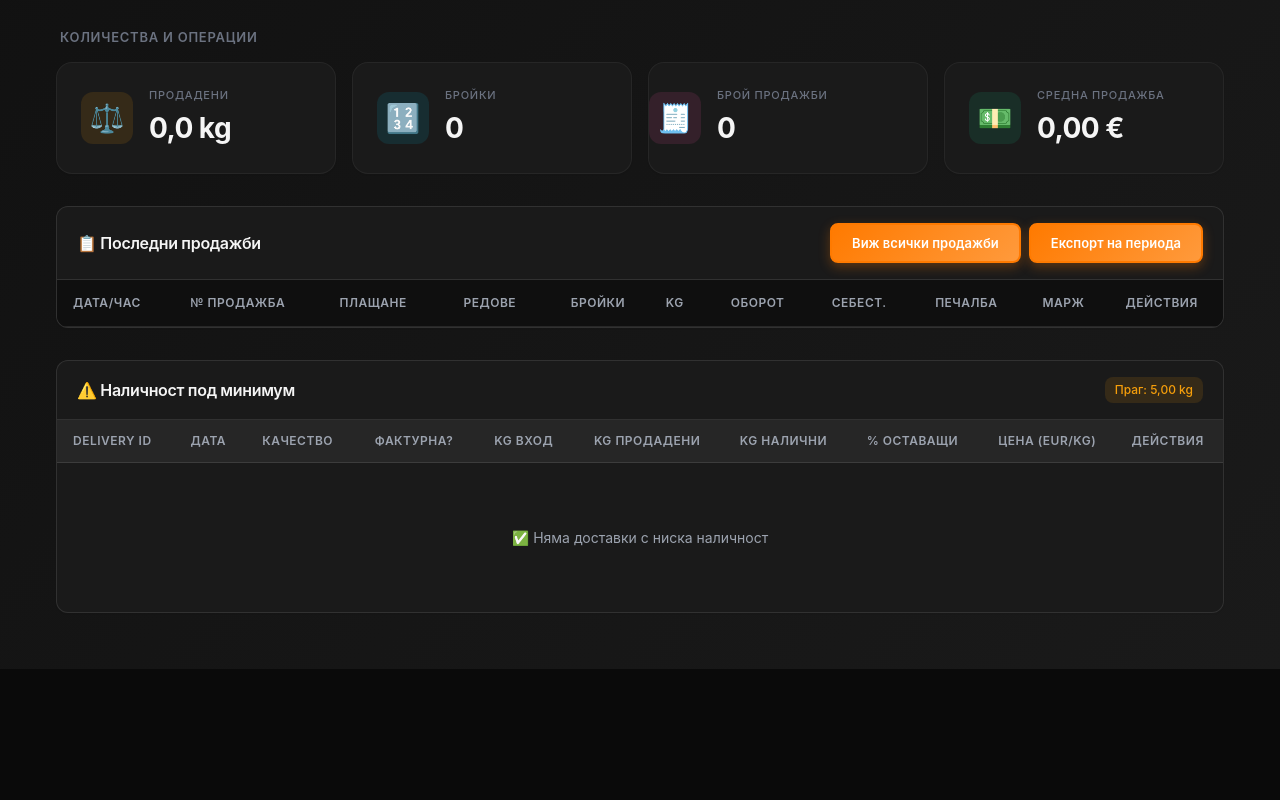
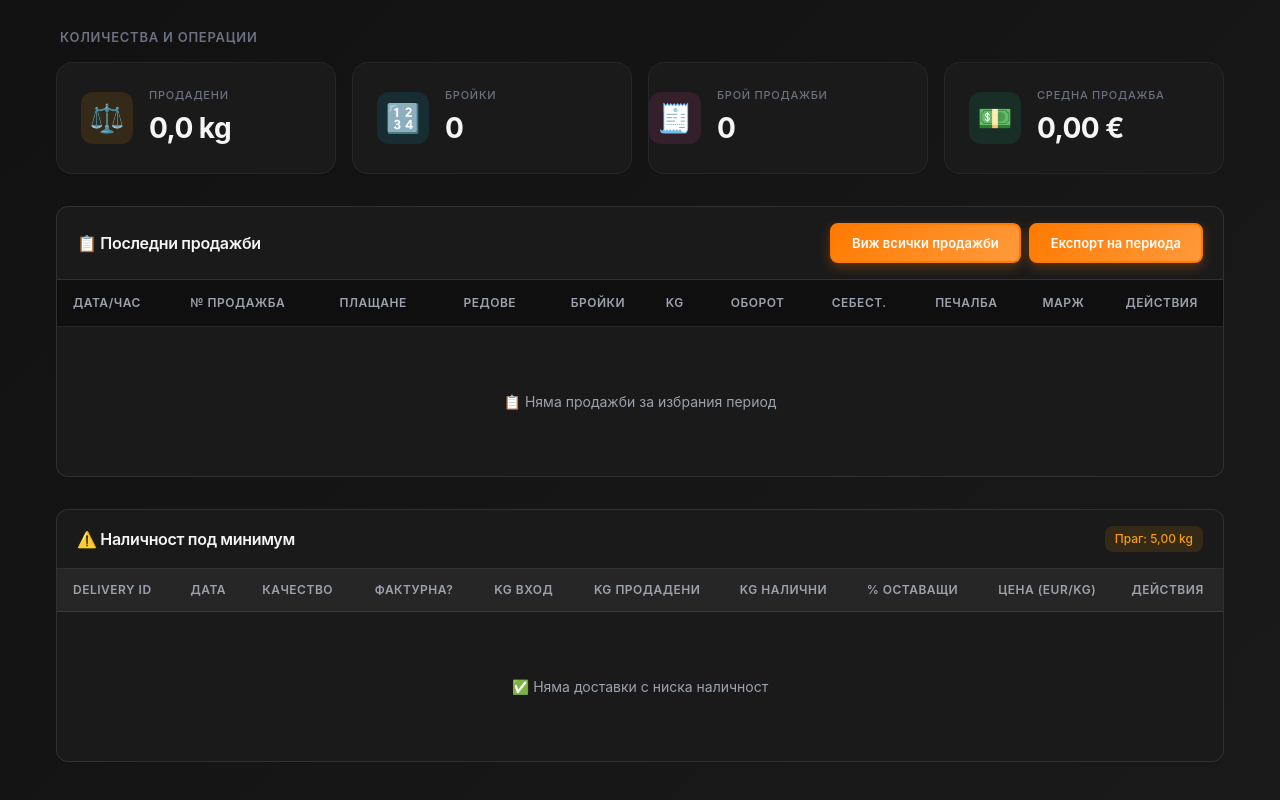
Before and after one commit to Alexx-81/VAIA-Core, a React (Vite) app: page / in a window 1280 px wide. Shown: the part 595-1395 px from the top of the page. Before the commit the page ends 1264 px from the top, so only its background shows below. Built offline with nearby package versions, Linux system fonts and the light colour scheme.

Commit message:
подобряване на компонента Dashboard с интеграция с localStorage и обработка на данни

```diff
--- a/src/features/dashboard/components/Dashboard.tsx
+++ b/src/features/dashboard/components/Dashboard.tsx
@@ -1,6 +1,12 @@
-import { useState, useMemo } from 'react';
+import { useState, useMemo, useEffect } from 'react';
 import type { TabId } from '../../../shared/components/Tabs';
 import { DataCards } from '../../../shared/components/DataCards';
+import { loadFromStorage, STORAGE_KEYS } from '../../../shared/utils/storage';
+import type { Sale as SaleData } from '../../sales/types';
+import type { Delivery, Quality } from '../../deliveries/types';
+import { computeSale } from '../../sales/utils/salesUtils';
+import { computeDeliveryValues } from '../../deliveries/utils/deliveryUtils';
+import { mockQualities as defaultQualities } from '../../deliveries/data/mockDeliveries';
 import './Dashboard.css';
 
 // Types
@@ -17,8 +23,8 @@ interface DashboardProps {
   onTabChange?: (tabId: TabId) => void;
 }
 
-interface Sale {
-  id: number;
+interface DashboardSale {
+  id: string;
   saleNumber: string;
   datetime: Date;
   paymentMethod: PaymentMethod;
@@ -32,7 +38,7 @@ interface Sale {
 }
 
 interface LowStockDelivery {
-  id: number;
+  id: string;
   deliveryId: string;
   date: Date;
   quality: string;
@@ -44,28 +50,7 @@ interface LowStockDelivery {
   costPerKg: number;
 }
 
-// Mock data for qualities
-const mockQualities: { id: number; name: string }[] = [];
-
-// Mock KPI data
-const mockKPIData = {
-  revenue: 0,
-  cogs: 0,
-  profit: 0,
-  profitMargin: 0,
-  soldKg: 0,
-  totalItems: 0,
-  salesCount: 0,
-  avgSaleValue: 0,
-};
-
-// Mock sales data
-const mockSales: Sale[] = [];
-
-// Mock low stock deliveries data
-const mockLowStockDeliveries: LowStockDelivery[] = [];
-
-// Settings mock
+// Settings
 const LOW_STOCK_THRESHOLD_KG = 5.0;
 
 // Helper functions
@@ -162,6 +147,16 @@ const formatDateForInput = (date: Date): string => {
   return date.toISOString().split('T')[0];
 };
 
+// Helper за проверка дали дата е в период
+const isDateInRange = (date: Date, range: DateRange): boolean => {
+  const d = date instanceof Date ? date : new Date(date);
+  const from = new Date(range.from);
+  from.setHours(0, 0, 0, 0);
+  const to = new Date(range.to);
+  to.setHours(23, 59, 59, 999);
+  return d >= from && d <= to;
+};
+
 export const Dashboard = ({ onTabChange }: DashboardProps) => {
   // State
   const [dateRangeOption, setDateRangeOption] = useState<DateRangeOption>('this_month');
@@ -170,6 +165,24 @@ export const Dashboard = ({ onTabChange }: DashboardProps) => {
   const [selectedQualities, setSelectedQualities] = useState<number[]>([]);
   const [isQualityDropdownOpen, setIsQualityDropdownOpen] = useState(false);
 
+  // Data state - зареждаме от localStorage
+  const [rawSales, setRawSales] = useState<SaleData[]>([]);
+  const [rawDeliveries, setRawDeliveries] = useState<Delivery[]>([]);
+  const [qualities, setQualities] = useState<Quality[]>(defaultQualities);
+
+  // Load data from localStorage on mount
+  useEffect(() => {
+    const loadedSales = loadFromStorage<SaleData[]>(STORAGE_KEYS.SALES);
+    const loadedDeliveries = loadFromStorage<Delivery[]>(STORAGE_KEYS.DELIVERIES);
+    const loadedQualities = loadFromStorage<Quality[]>(STORAGE_KEYS.QUALITIES);
+
+    if (loadedSales) setRawSales(loadedSales);
+    if (loadedDeliveries) setRawDeliveries(loadedDeliveries);
+    if (loadedQualities && loadedQualities.length > 0) {
+      setQualities(loadedQualities);
+    }
+  }, []);
+
   // Computed values
   const activeDateRange = useMemo(() => {
     if (dateRangeOption === 'custom') {
@@ -177,6 +190,103 @@ export const Dashboard = ({ onTabChange }: DashboardProps) => {
     }
     return calculateDateRange(dateRangeOption);
   }, [dateRangeOption, customDateRange]);
+
+  // Compute sales with values
+  const computedSales = useMemo(() => {
+    return rawSales
+      .filter(s => s.status === 'finalized')
+      .map(computeSale);
+  }, [rawSales]);
+
+  // Filter sales by date range and qualities
+  const filteredSales = useMemo(() => {
+    return computedSales.filter(sale => {
+      const saleDate = sale.dateTime instanceof Date ? sale.dateTime : new Date(sale.dateTime);
+      if (!isDateInRange(saleDate, activeDateRange)) {
+        return false;
+      }
+      // Quality filter - skip if no quality filter or all selected
+      if (selectedQualities.length > 0 && selectedQualities.length !== qualities.length) {
+        // Check if any line has a quality that matches selected qualities
+        // For now, we include all sales (quality filter would need sale->delivery->quality mapping)
+      }
+      return true;
+    });
+  }, [computedSales, activeDateRange, selectedQualities, qualities.length]);
+
+  // Compute deliveries with values
+  const computedDeliveries = useMemo(() => {
+    return rawDeliveries.map(computeDeliveryValues);
+  }, [rawDeliveries]);
+
+  // Low stock deliveries
+  const lowStockDeliveries = useMemo((): LowStockDelivery[] => {
+    return computedDeliveries
+      .filter(d => {
+        const remaining = ledgerView === 'real' ? d.kgRemainingReal : d.kgRemainingAccounting;
+        return remaining > 0 && remaining <= LOW_STOCK_THRESHOLD_KG;
+      })
+      .map(d => ({
+        id: d.id,
+        deliveryId: d.displayId,
+        date: d.date instanceof Date ? d.date : new Date(d.date),
+        quality: d.qualityName,
+        isInvoiced: d.isInvoiced,
+        kgIn: d.kgIn,
+        kgOut: ledgerView === 'real' ? d.kgSoldReal : d.kgSoldAccounting,
+        kgRemaining: ledgerView === 'real' ? d.kgRemainingReal : d.kgRemainingAccounting,
+        percentRemaining: d.kgIn > 0
+          ? ((ledgerView === 'real' ? d.kgRemainingReal : d.kgRemainingAccounting) / d.kgIn) * 100
+          : 0,
+        costPerKg: d.unitCostPerKg,
+      }))
+      .sort((a, b) => a.kgRemaining - b.kgRemaining);
+  }, [computedDeliveries, ledgerView]);
+
+  // Transform sales for display
+  const displaySales = useMemo((): DashboardSale[] => {
+    return filteredSales
+      .sort((a, b) => new Date(b.dateTime).getTime() - new Date(a.dateTime).getTime())
+      .slice(0, 10) // Last 10 sales
+      .map(sale => ({
+        id: sale.id,
+        saleNumber: sale.saleNumber,
+        datetime: sale.dateTime instanceof Date ? sale.dateTime : new Date(sale.dateTime),
+        paymentMethod: sale.paymentMethod as PaymentMethod,
+        linesCount: sale.linesCount,
+        pieces: sale.totalPieces,
+        kg: sale.totalKg,
+        revenue: sale.totalRevenueEur,
+        cogs: ledgerView === 'real' ? sale.totalCogsRealEur : sale.totalCogsAccEur,
+        profit: ledgerView === 'real' ? sale.totalProfitRealEur : sale.totalProfitAccEur,
+        margin: ledgerView === 'real' ? sale.totalMarginRealPercent : sale.totalMarginAccPercent,
+      }));
+  }, [filteredSales, ledgerView]);
+
+  // KPI data calculated from filtered sales
+  const kpiData = useMemo(() => {
+    const revenue = filteredSales.reduce((sum, s) => sum + s.totalRevenueEur, 0);
+    const cogsReal = filteredSales.reduce((sum, s) => sum + s.totalCogsRealEur, 0);
+    const cogsAcc = filteredSales.reduce((sum, s) => sum + s.totalCogsAccEur, 0);
+    const cogs = ledgerView === 'real' ? cogsReal : cogsAcc;
+    const profit = revenue - cogs;
+    const profitMargin = revenue > 0 ? (profit / revenue) * 100 : 0;
+    const soldKg = filteredSales.reduce((sum, s) => sum + s.totalKg, 0);
+    const totalItems = filteredSales.reduce((sum, s) => sum + s.totalPieces, 0);
+    const salesCount = filteredSales.length;
+    const avgSaleValue = salesCount > 0 ? revenue / salesCount : 0;
+
+    return {
+      revenue,
+      cogs,
+      profit,
+      profitMargin,
+      soldKg,
+      totalItems,
+      salesCount,
+      avgSaleValue,
+    };
+  }, [filteredSales, ledgerView]);
 
   // Handlers
   const handleDateRangeChange = (option: DateRangeOption) => {
@@ -202,19 +312,19 @@ export const Dashboard = ({ onTabChange }: DashboardProps) => {
   };
 
   const handleSelectAllQualities = () => {
-    if (selectedQualities.length === mockQualities.length) {
+    if (selectedQualities.length === qualities.length) {
       setSelectedQualities([]);
     } else {
-      setSelectedQualities(mockQualities.map(q => q.id));
+      setSelectedQualities(qualities.map(q => q.id));
     }
   };
 
   const getSelectedQualitiesLabel = (): string => {
-    if (selectedQualities.length === 0 || selectedQualities.length === mockQualities.length) {
+    if (selectedQualities.length === 0 || selectedQualities.length === qualities.length) {
       return 'Всички качества';
     }
     if (selectedQualities.length === 1) {
-      const quality = mockQualities.find(q => q.id === selectedQualities[0]);
+      const quality = qualities.find(q => q.id === selectedQualities[0]);
       return quality?.name || 'Избрано: 1';
     }
     return `Избрани: ${selectedQualities.length}`;
@@ -240,17 +350,17 @@ export const Dashboard = ({ onTabChange }: DashboardProps) => {
     onTabChange?.('sales');
   };
 
-  const handleOpenSale = (saleId: number) => {
+  const handleOpenSale = (saleId: string) => {
     console.log('Opening sale:', saleId);
     onTabChange?.('sales');
   };
 
-  const handleVoidSale = (saleId: number) => {
+  const handleVoidSale = (saleId: string) => {
     console.log('Voiding sale:', saleId);
     // TODO: Implement void/cancel functionality
   };
 
-  const handleOpenDelivery = (deliveryId: number) => {
+  const handleOpenDelivery = (deliveryId: string) => {
     console.log('Opening delivery:', deliveryId);
     onTabChange?.('deliveries');
   };
@@ -260,50 +370,50 @@ export const Dashboard = ({ onTabChange }: DashboardProps) => {
     // Row 1: Revenue and margin
     {
       title: 'Оборот',
-      value: formatCurrency(mockKPIData.revenue),
+      value: formatCurrency(kpiData.revenue),
       icon: '💰',
       color: 'revenue',
     },
     {
       title: 'Себестойност',
-      value: formatCurrency(mockKPIData.cogs),
+      value: formatCurrency(kpiData.cogs),
       icon: '📦',
       color: 'cogs',
     },
     {
       title: 'Печалба',
-      value: formatCurrency(mockKPIData.profit),
+      value: formatCurrency(kpiData.profit),
       icon: '📈',
       color: 'profit',
     },
     {
       title: 'Марж',
-      value: formatPercent(mockKPIData.profitMargin),
+      value: formatPercent(kpiData.profitMargin),
       icon: '📊',
       color: 'margin',
     },
     // Row 2: Quantities and operations
     {
       title: 'Продадени',
-      value: `${formatNumber(mockKPIData.soldKg, 1)} kg`,
+      value: `${formatNumber(kpiData.soldKg, 1)} kg`,
       icon: '⚖️',
       color: 'quantity',
     },
     {
       title: 'Бройки',
-      value: formatNumber(mockKPIData.totalItems),
+      value: formatNumber(kpiData.totalItems),
       icon: '🔢',
       color: 'items',
     },
     {
       title: 'Брой продажби',
-      value: formatNumber(mockKPIData.salesCount),
+      value: formatNumber(kpiData.salesCount),
       icon: '🧾',
       color: 'sales',
     },
     {
       title: 'Средна продажба',
-      value: formatCurrency(mockKPIData.avgSaleValue),
+      value: formatCurrency(kpiData.avgSaleValue),
       icon: '💵',
       color: 'average',
     },
@@ -387,13 +497,13 @@ export const Dashboard = ({ onTabChange }: DashboardProps) => {
                   <label className="option-item select-all">
                     <input
                       type="checkbox"
-                      checked={selectedQualities.length === 0 || selectedQualities.length === mockQualities.length}
+                      checked={selectedQualities.length === 0 || selectedQualities.length === qualities.length}
                       onChange={handleSelectAllQualities}
                     />
                     <span>Всички</span>
                   </label>
                   <div className="options-divider" />
-                  {mockQualities.map(quality => (
+                  {qualities.map(quality => (
                     <label key={quality.id} className="option-item">
                       <input
                         type="checkbox"
@@ -506,7 +616,7 @@ export const Dashboard = ({ onTabChange }: DashboardProps) => {
                 </tr>
               </thead>
               <tbody>
-                {mockSales.map(sale => (
+                {displaySales.map(sale => (
                   <tr key={sale.id}>
                     <td className="datetime-cell">{formatDateTime(sale.datetime)}</td>
                     <td className="sale-number">{sale.saleNumber}</td>
@@ -546,7 +656,7 @@ export const Dashboard = ({ onTabChange }: DashboardProps) => {
 
           {/* Mobile Card View */}
           <DataCards
-            data={mockSales}
+            data={displaySales}
             keyExtractor={(s) => s.id}
             onItemClick={(s) => handleOpenSale(s.id)}
             fields={[
@@ -590,6 +700,12 @@ export const Dashboard = ({ onTabChange }: DashboardProps) => {
               </>
             )}
           />
+
+          {displaySales.length === 0 && (
+            <div className="empty-state">
+              📋 Няма продажби за избрания период
+            </div>
+          )}
         </div>
 
         {/* Low Stock Deliveries Table */}
@@ -621,7 +737,7 @@ export const Dashboard = ({ onTabChange }: DashboardProps) => {
                 </tr>
               </thead>
               <tbody>
-                {mockLowStockDeliveries.map(delivery => (
+                {lowStockDeliveries.map(delivery => (
                   <tr key={delivery.id} className={delivery.kgRemaining <= 3 ? 'critical' : ''}>
                     <td className="delivery-id">{delivery.deliveryId}</td>
                     <td>{formatDate(delivery.date)}</td>
@@ -657,7 +773,7 @@ export const Dashboard = ({ onTabChange }: DashboardProps) => {
 
           {/* Mobile Card View */}
           <DataCards
-            data={mockLowStockDeliveries}
+            data={lowStockDeliveries}
             keyExtractor={(d) => d.id}
             onItemClick={(d) => handleOpenDelivery(d.id)}
             cardClassName={(d) => (d.kgRemaining <= 3 ? 'critical' : '')}
@@ -702,7 +818,7 @@ export const Dashboard = ({ onTabChange }: DashboardProps) => {
             )}
           />
 
-          {mockLowStockDeliveries.length === 0 && (
+          {lowStockDeliveries.length === 0 && (
             <div className="empty-state">
               ✅ Няма доставки с ниска наличност
             </div>
```
